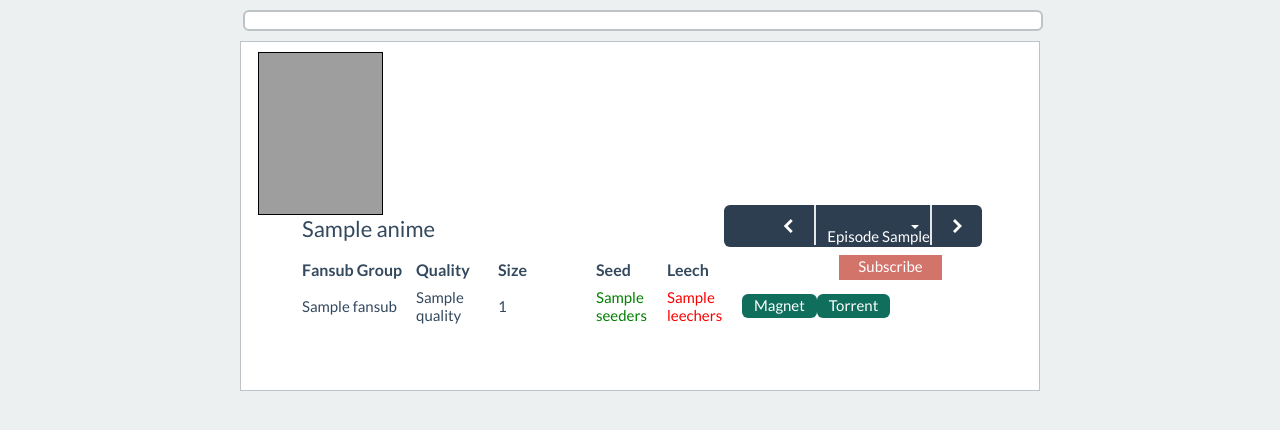
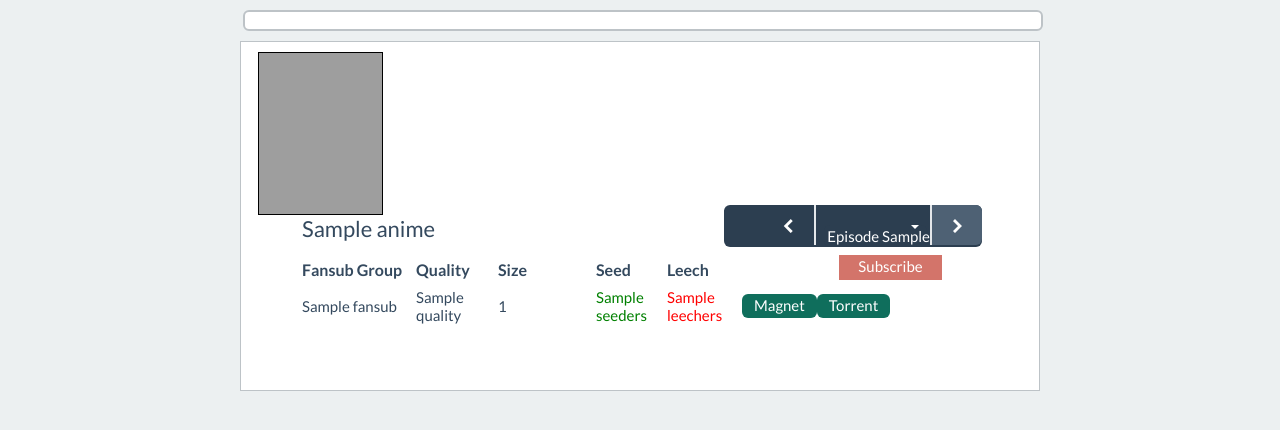
Before and after one commit to Winxton/anitor, a Django app: template nyaacrawler/templates/index.html in a window 1280 px wide. Shown: the part 45-475 px from the top of the page. Run offline with Django 3.2, Linux system fonts and the light colour scheme; the template is opened without the code that fills it: most values are stand-ins (such as "Sample title", 1, 10 or a date in 2020); lists and menus that the app fills with data are empty; some libraries are stand-ins or nearby versions; grey boxes are pictures that could not be loaded.

```diff
--- a/nyaacrawler/static/nyaacrawler/css/customcss.css
+++ b/nyaacrawler/static/nyaacrawler/css/customcss.css
@@ -1133,8 +1133,13 @@ header h1 {
 
 /* arrow props*/
 .nav-arrow{
-	text-decoration:none !important;
+	text-decoration: none;
 	line-height: 0;
+}
+
+/* starting right arrow */
+a.fui-arrow-right.nav-arrow {
+	background-color: #4E6174 !important;
 }
 
 .select-block{
--- a/nyaacrawler/static/nyaacrawler/js/customjs.js
+++ b/nyaacrawler/static/nyaacrawler/js/customjs.js
@@ -193,6 +193,7 @@ $(document).ready(function()
         subscription.anime_key=animename;
         var jsonText = JSON.stringify(subscription);
 
+        $("#alert-error-private").css("display","none");
         $("#alert-info-private").css("display","block");
 
         $.ajax ({
@@ -205,13 +206,33 @@ $(document).ready(function()
 
     });
 
-    $(".select-block").change(function(){
+    $(".select-block").change( function(){
          var epno = $(this).val();
          var anid = $(this).closest('.sub-wrapper').attr("id");
          populate(epno,anid);
+
+         var max_episode = $(this).attr("max-episode");
+         var current_episode = $(this).find(":selected").val();
+
+         var rightArrow = $(this).parent().parent().next().children(":first");
+         var leftArrow = $(this).parent().parent().prev().children(":first");
+
+         console.log(rightArrow.attr("class") + " " + leftArrow.attr("class"));
+
+         if (current_episode == max_episode) {
+            rightArrow.attr('style', 'background-color: #4E6174 !important');
+         } else {
+            rightArrow.attr('style', 'background-color: inherit !important');
+         }
+
+        if (current_episode == 1) {
+            leftArrow.attr('style', 'background-color: #4E6174 !important');
+         } else {
+            leftArrow.attr('style', 'background-color: inherit !important');
+         }
     });
 
-    $(".fui-arrow-right").click(function(){
+    $(".fui-arrow-right").click( function(){
         var epno = parseInt($(this).closest('.nav-bar').find(".select-block").val(),10);
         var anid = $(this).closest('.sub-wrapper').attr("id");
         var maxep=$(this).closest('.nav-bar').find(".select-block option:last").val();
@@ -222,7 +243,7 @@ $(document).ready(function()
         }
     });
 
-    $(".fui-arrow-left").click(function(){
+    $(".fui-arrow-left").click( function(){
         var epno = parseInt($(this).closest('.nav-bar').find(".select-block").val(),10);
         var anid = $(this).closest('.sub-wrapper').attr("id");
         if(epno>1)
--- a/nyaacrawler/views.py
+++ b/nyaacrawler/views.py
@@ -15,7 +15,7 @@ import logging
 logger = logging.getLogger(__name__)
 
 def index(request):
-    anime = Anime.get_active_anime()
+    anime = Anime.get_active_anime_by_leechers()
 
     context = {'animeList': anime}
     return render(request, 'index.html', context)
```
Also changed, not shown: nyaacrawler/models.py (+15 -0 lines).
